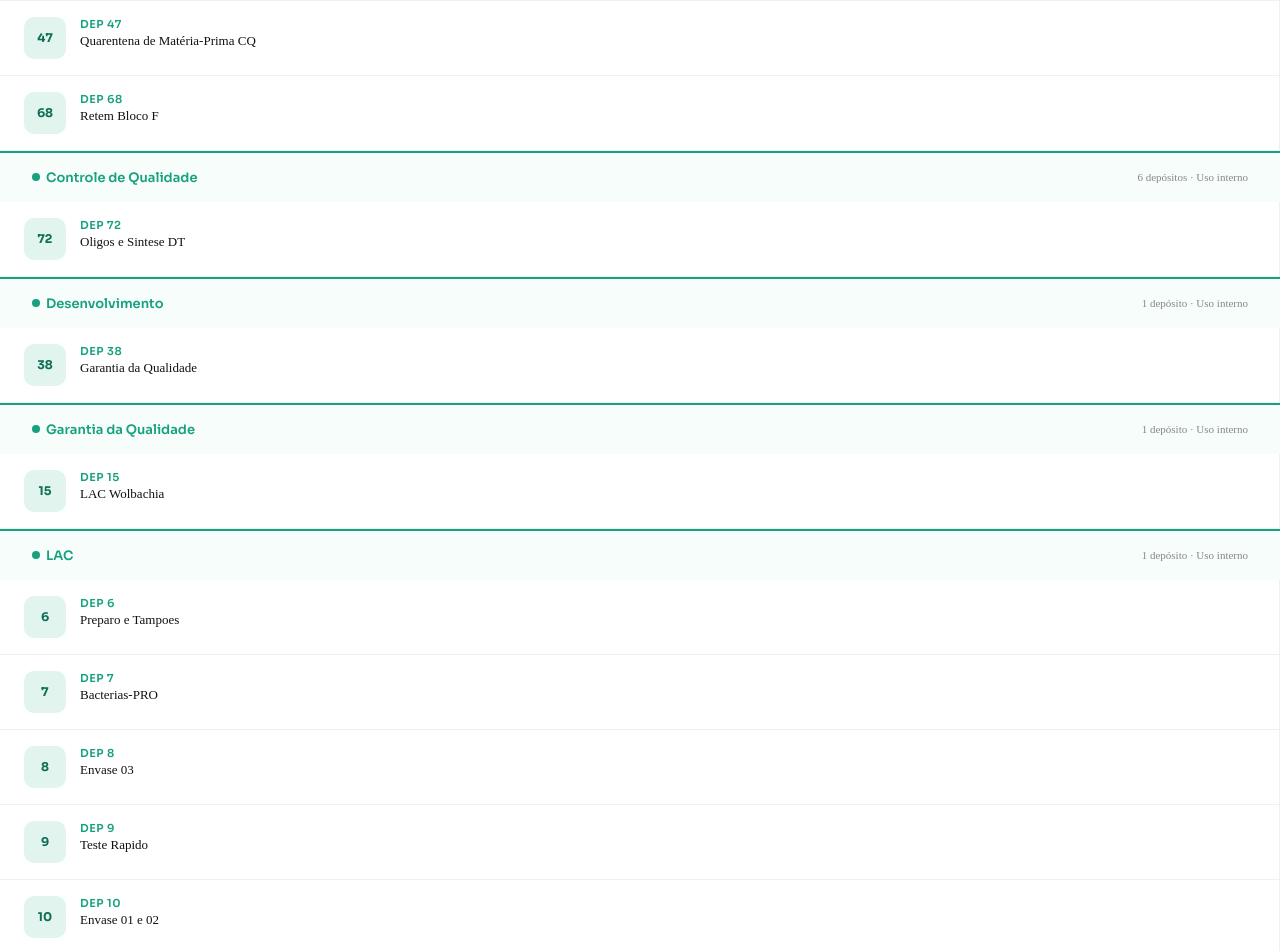
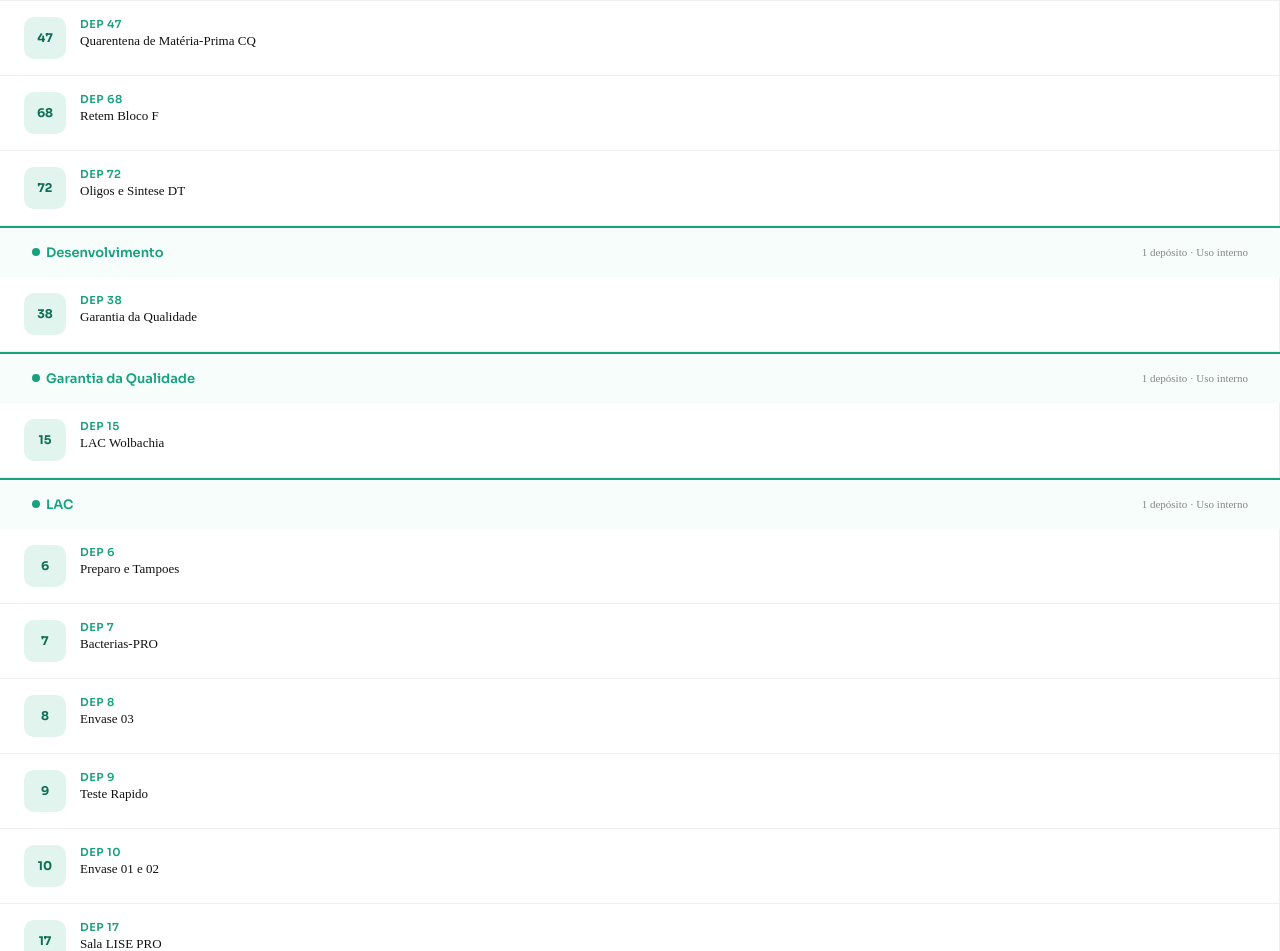
Before and after one commit to Starkyokodera/Mapa-de-Dep-sitos-Log-stica, a plain HTML site: page index.html in a window 1280 px wide. Shown: the part 1409-2360 px from the top of the page. Drawn offline with Linux system fonts and the light colour scheme.

Commit message:
Refactor dep-card structure in index.html

```diff
--- a/index.html
+++ b/index.html
@@ -458,12 +458,6 @@
   </div>
 </div>
 
-      <div class="report-footer">
-    <div class="footer-brand"><span class="dot"></span> Controle de Qualidade </div>
-    <div class="footer-note">6 depósitos · Uso interno</div>
-  </div>
-</div>
-
     <div class="dep-card">
       <div class="dep-badge badge-green">72</div>
       <div class="dep-info">
```
Lines whose indentation alone changed are shown as unchanged.
